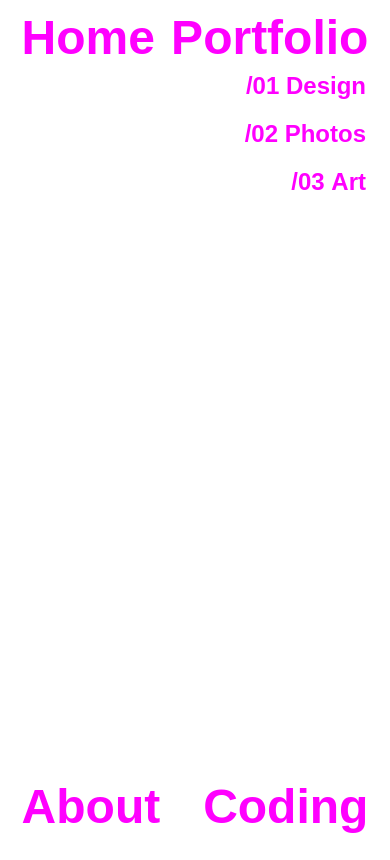
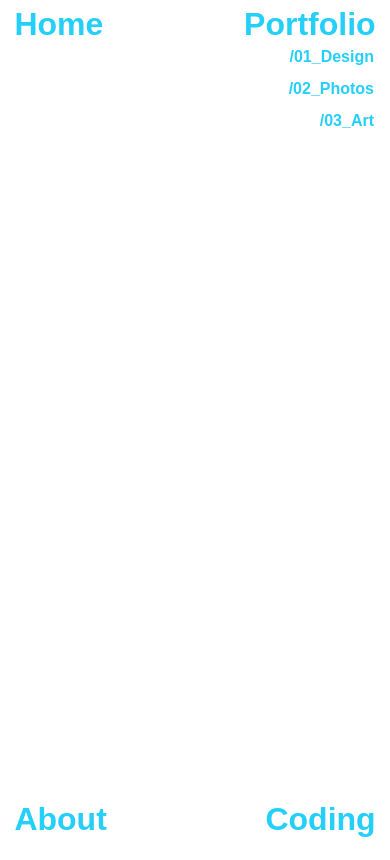
Before and after one commit to zacheliason/z_portfolio, a Vue app: page /portfolio in a window 390 px wide. Built offline with nearby package versions, Linux system fonts and the light colour scheme; the HTML template or start-up script is replaced by a standard one.

Commit message:
styleOverhaul

```diff
--- a/src/App.vue
+++ b/src/App.vue
@@ -32,7 +32,7 @@
 #zach {
   font-family: bc-novatica-cyr, sans-serif;
   font-weight: 800;
-      color: magenta !important;
+      color: #24CFFA /*teal*/ !important;
   text-decoration: none;
 
   position: fixed;
@@ -44,7 +44,7 @@
 #portfolio {
   font-family: bc-novatica-cyr, sans-serif;
   font-weight: 800;
-      color: magenta !important;
+      color: #24CFFA /*teal*/ !important;
   ;
   text-decoration: none;
 
@@ -57,7 +57,7 @@
 #about {
   font-family: bc-novatica-cyr, sans-serif;
   font-weight: 800;
-      color: magenta !important;
+      color: #24CFFA /*teal*/ !important;
   ;
   text-decoration: none;
 
@@ -77,7 +77,7 @@ footer a:hover {
 footer a {
   font-family: bc-novatica-cyr, sans-serif;
   font-weight: 800;
-      color: magenta !important;
+      color: #24CFFA /*teal*/ !important;
   ;
   text-decoration: none;
   position: fixed;
@@ -89,7 +89,7 @@ footer a {
 #coding {
   font-family:
   bc-novatica-cyr, sans-serif;
-  font-weight: 800;     color: magenta !important;
+  font-weight: 800;     color: #24CFFA /*teal*/ !important;
   ;
   text-decoration: none;
 
@@ -103,7 +103,7 @@ footer a {
 #coding:hover,
 #about:hover,
 #portfolio:hover {
-    font-size: 5em;
+  font-size: 5em;
   transition: .5s;
   letter-spacing: 2px;
 }
@@ -112,7 +112,6 @@ footer a {
 #coding,
 #about,
 #portfolio {
-  padding: -1em;
   z-index: 10000 !important;
   transition: .5s;
 
@@ -137,7 +136,7 @@ h1 {
 p {
   font-family: bc-novatica-cyr, sans-serif;
 
-  color: rgb(255,0,255);
+  color: #24CFFA /*teal*/;
   ;
 }
 
@@ -146,7 +145,7 @@ li {
   text-decoration: none;
   font-family: bc-novatica-cyr, sans-serif;
   font-weight: 800;
-  color: rgb(255,0,255);
+  color: #24CFFA /*teal*/;
   list-style-type: none;
 
 }
@@ -182,7 +181,20 @@ body {
   }
 }
 
-@media screen and (max-width: 620px) {
+@media screen and (max-width: 740px) {
+  #zach,
+  #coding,
+  #about,
+  #portfolio {
+    font-size: 2em;
+  }
+  #zach:hover,
+  #coding:hover,
+  #about:hover,
+  #portfolio:hover {
+    font-size: 3em;
+    transition: .5s;
+  }
   .showOnMobile {
     display: inline-block;
     opacity: 1.0 !important;
--- a/src/components/FileImport.vue
+++ b/src/components/FileImport.vue
@@ -699,7 +699,7 @@ label:hover{
 a:hover,.bold:hover {
   letter-spacing: .5px;
   transition: .3s;
-  color: magenta;
+  color: #24CFFA /*teal*/;
 }
 text {
   color: white;
@@ -759,8 +759,8 @@ text {
   width: 10px;
   height: 10px;
   border-radius: 5px;
-  background-color: cyan;
-  color: cyan;
+  background-color: #5A00FF /*blue*/;
+  color: #5A00FF /*blue*/;
 }
 
 .dot-windmill::after {
@@ -769,8 +769,8 @@ text {
   width: 10px;
   height: 10px;
   border-radius: 5px;
-  background-color: magenta;
-  color: magenta;
+  background-color: #24CFFA /*teal*/;
+  color: #24CFFA /*teal*/;
 }
 #my_dataviz {
   display: flex !important;
--- a/src/views/About.vue
+++ b/src/views/About.vue
@@ -27,8 +27,8 @@
       </ul>
       <br>
       <h2>I am proficient in</h2>
-      <p><span class="emphasis">Javascript, Vue.js, <span class="place">HTML, CSS, </span> Python, Node.js, C++, Mongo<span class="place">DB</span>, Adobe Illustrator, InDesign, Photoshop, Aftereffects, film photography, drawing/painting, &#38;
-          Russian.</span> I also have some experience using<span class="emphasis"><span class="place"> SQL.</span></span></p>
+      <p><span class="emphasis">Javascript, Vue.js, <span class="place">HTML, CSS, </span> Python, Adobe Illustrator, InDesign, Photoshop, Aftereffects, film photography, drawing/painting, &#38;
+          Russian.</span> I also have experience using<span class="emphasis"><span class="place"> SQL,</span> Mongo<span class="place">DB</span>, Node.js, &#38; C++.</span></p>
       <br>
       <h2>I have interests in</h2>
       <p> <span class="emphasis">Coding, ecology, biology, design, art, hiking, data visualization, music, photography, math, climbing, gardening, Russian literature, ice-skating, book-binding, &#38; cheese-making.</span></p>
@@ -64,7 +64,7 @@ export default {
   width: 100%;
   padding: 30px;
   border-width: 0 2px 0 0 ;
-  border-color: magenta;
+  border-color: #24CFFA /*teal*/;
   border-style: solid;
 }
 .half {
@@ -73,27 +73,27 @@ export default {
   height: 40vh;
   width: 50%;
   border-width: 0 5px 0 0 ;
-  border-color: cyan;
+  border-color: #5A00FF /*blue*/;
   border-style: dotted;
 }
 h2 {
 width: 100%;
  font-family: bc-novatica-cyr, sans-serif;
-  color: cyan;
+  color: #5A00FF /*blue*/;
   font-size: 1em;
   margin: 0;
 
 }
 h3  {
   font-family: bc-novatica-cyr, sans-serif;
-  color: cyan;
+  color: #5A00FF /*blue*/;
   font-size: 1.5em;
   padding: 0;
   margin: 0;
 }
 .profile {
   transform: translateX(-100%);
-  animation: slideInFromLeft 2s ease .5s forwards;
+  animation: slideInFromLeft 1s ease .5s forwards;
   text-align: center;
   z-index: -1000;
   height: 100vh;
@@ -144,7 +144,7 @@ li {
   position: relative;
   float: right;
   text-align: left;
-  padding: 0 20px 50px 0;
+  padding: 0 20px 50px 20px;
   bottom: 0;
   top: 0;
   overflow-y: scroll;
--- a/src/views/Portfolio.vue
+++ b/src/views/Portfolio.vue
@@ -3,13 +3,13 @@
   <div class="pure-menu pure-menu-horizontal">
     <ul class="pure-menu-list">
       <div class="center">
-        <li class="pure-menu-item" id="design1"><a @click="select('design')" href="#" class="pure-menu-link">/01 <span class="bold">Design</span></a></li>
+        <li class="pure-menu-item" id="design1"><a @click="select('design')" href="#" class="pure-menu-link">/01_<span class="bold">Design</span></a></li>
       </div>
       <div class="centerv">
-        <li class="pure-menu-item" id="photos1"><a @click="select('photo')" href="#" class="pure-menu-link">/02 <span class="bold">Photos</span></a></li>
+        <li class="pure-menu-item" id="photos1"><a @click="select('photo')" href="#" class="pure-menu-link">/02_<span class="bold">Photos</span></a></li>
       </div>
       <div class="centerv">
-        <li class="pure-menu-item" id="art1"><a @click="select('art')" href="#" class="pure-menu-link">/03 <span class="bold">Art</span></a></li>
+        <li class="pure-menu-item" id="art1"><a @click="select('art')" href="#" class="pure-menu-link">/03_<span class="bold">Art</span></a></li>
       </div>
     </ul>
     <div class="center centerv back" v-if="selectEmpty">
@@ -99,7 +99,7 @@ function containsObject(obj, list) {
 #art1 a:hover,
 #design1 a:hover,
 #photos1 a:hover {
-  color: cyan !important;
+  color: #5A00FF /*blue*/ !important;
 }
 
 #art1,
@@ -134,7 +134,7 @@ function containsObject(obj, list) {
     transform: translateX(0);
   }
 }
-@media screen and (max-width: 620px) {
+@media screen and (max-width: 740px) {
 
   .arrow_left,
   .arrow_right,
@@ -144,6 +144,20 @@ function containsObject(obj, list) {
   }
 
 
+  #art1,
+  #design1,
+  #photos1 {
+    font-size: 1em;
+    top: 3em
+  }
+
+  #photos1 {
+    top: 5em;
+  }
+
+  #art1 {
+    top: 7em;
+  }
 
 }
 </style>
--- a/src/views/WebCode.vue
+++ b/src/views/WebCode.vue
@@ -27,7 +27,7 @@ export default {
   color: rgb(0,255,255) !important;
 }
 .link a:hover {
-  color: rgb(255,0,255) !important;
+  color: #24CFFA /*teal*/ !important;
 }
 .sites {
   display: flex;
```
Also changed, not shown: 4 other files (tests, documents, lock files or other folders).
